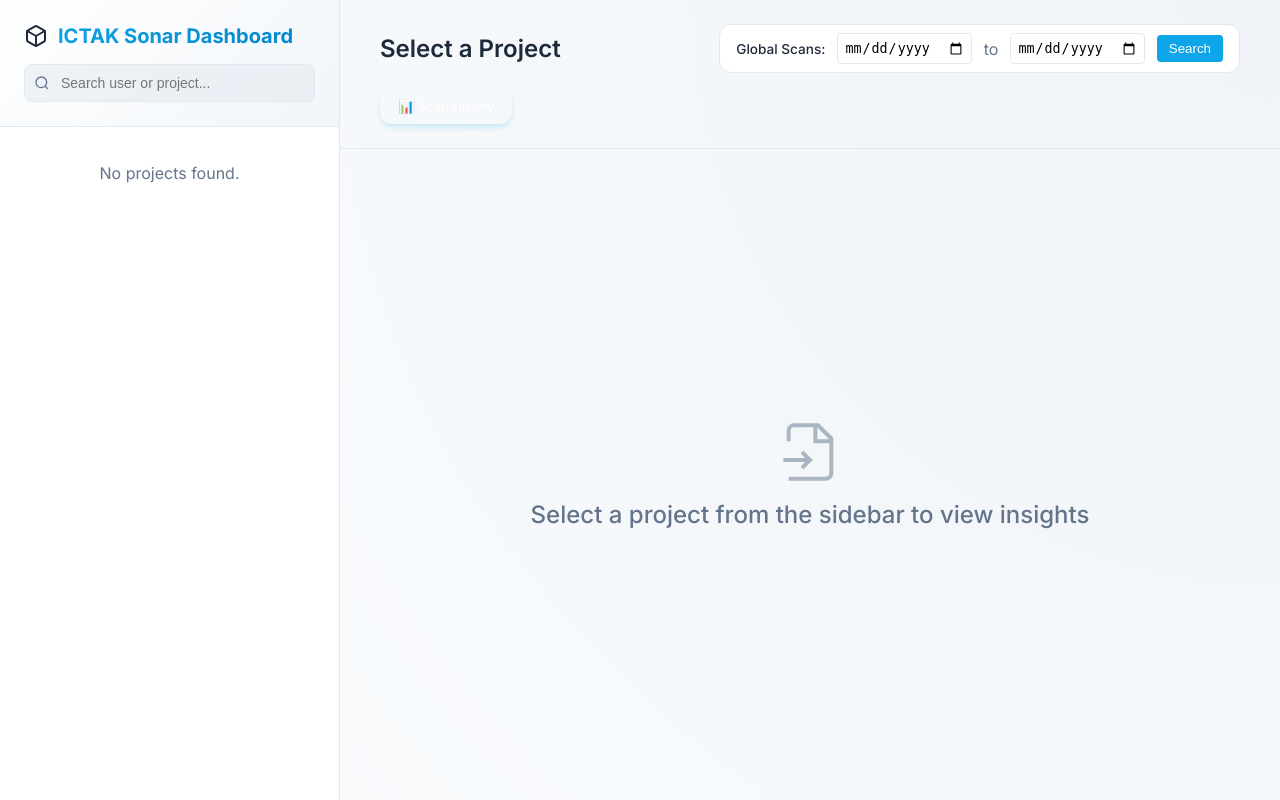
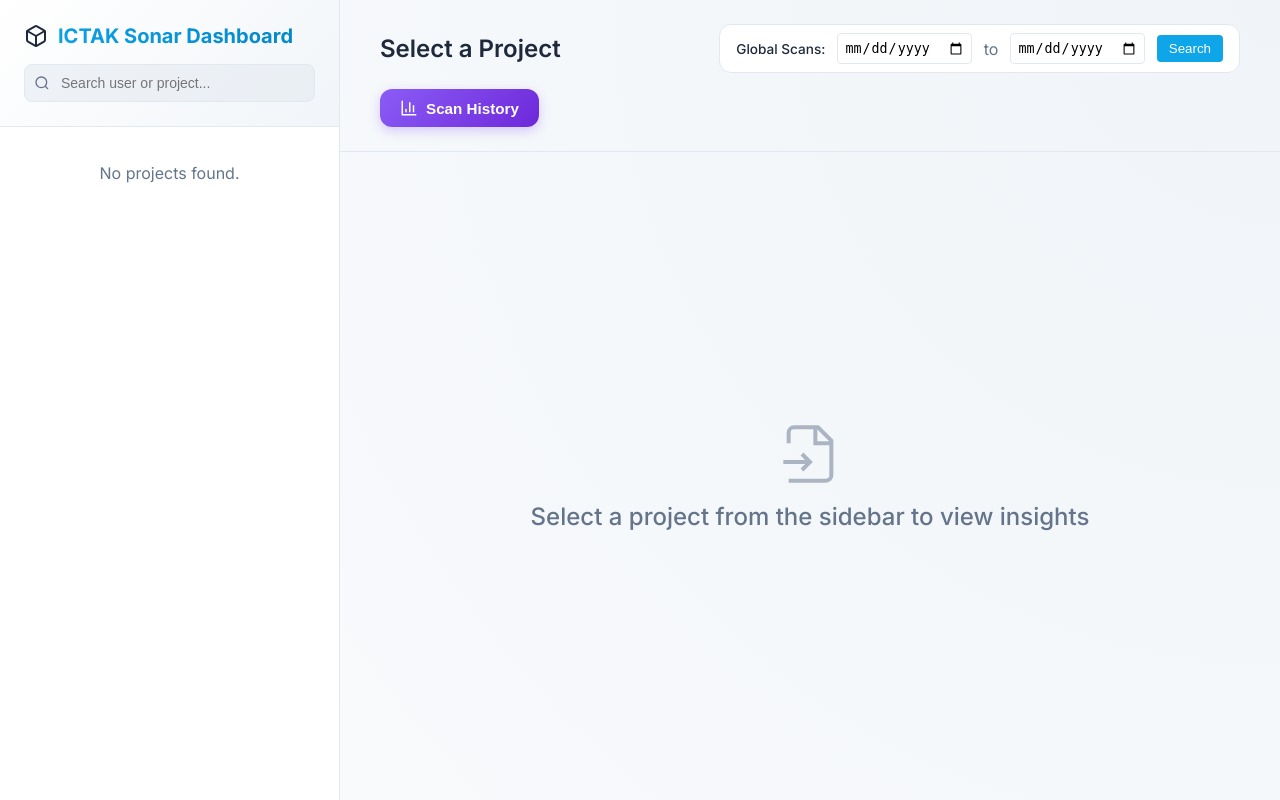
Before and after one commit to gops601/SonarQubeAutomation, a Flask app: page / in a window 1280 px wide. Run offline with Flask 3, Linux system fonts and the light colour scheme; data that the repository does not hold is empty.

Commit message:
Updated Code loading

```diff
--- a/templates/dashboard.html
+++ b/templates/dashboard.html
@@ -816,9 +816,13 @@
                 <button onclick="filterGlobalScans()" style="padding: 6px 12px; background: var(--accent-primary); color: white; border: none; border-radius: 4px; cursor: pointer; font-weight: 500;">Search</button>
             </div>
 
-            <button id="graphicalAnalysisBtn" class="graph-btn" style="padding: 10px 18px; border: none; border-radius: var(--radius-md); font-weight: 500; cursor: pointer; transition: all 0.2s ease; background-color: var(--accent-info); color: white; box-shadow: 0 4px 6px -1px rgba(14, 165, 233, 0.2);"
+            <button id="graphicalAnalysisBtn" class="graph-btn"
+                style="padding: 10px 20px; border: none; border-radius: var(--radius-md); font-weight: 600; font-size: 0.95rem; cursor: pointer; transition: all 0.3s cubic-bezier(0.4, 0, 0.2, 1); background: linear-gradient(135deg, #8b5cf6, #6d28d9); color: white; box-shadow: 0 4px 12px rgba(139, 92, 246, 0.3); display: flex; align-items: center; gap: 8px;"
+                onmouseover="this.style.transform='translateY(-2px)'; this.style.boxShadow='0 6px 16px rgba(139, 92, 246, 0.4)';"
+                onmouseout="this.style.transform='translateY(0)'; this.style.boxShadow='0 4px 12px rgba(139, 92, 246, 0.3)';"
                 onclick="if(typeof currentProjectKey !== 'undefined' && currentProjectKey) { window.location.href='/scan_history/' + encodeURIComponent(currentProjectKey); } else { alert('Please select a project first.'); }">
-                📊 Scan History
+                <svg width="18" height="18" viewBox="0 0 24 24" fill="none" stroke="currentColor" stroke-width="2" stroke-linecap="round" stroke-linejoin="round"><path d="M3 3v18h18"/><path d="M18 17V9"/><path d="M13 17V5"/><path d="M8 17v-3"/></svg>
+                Scan History
             </button>
         </div>
 
```
